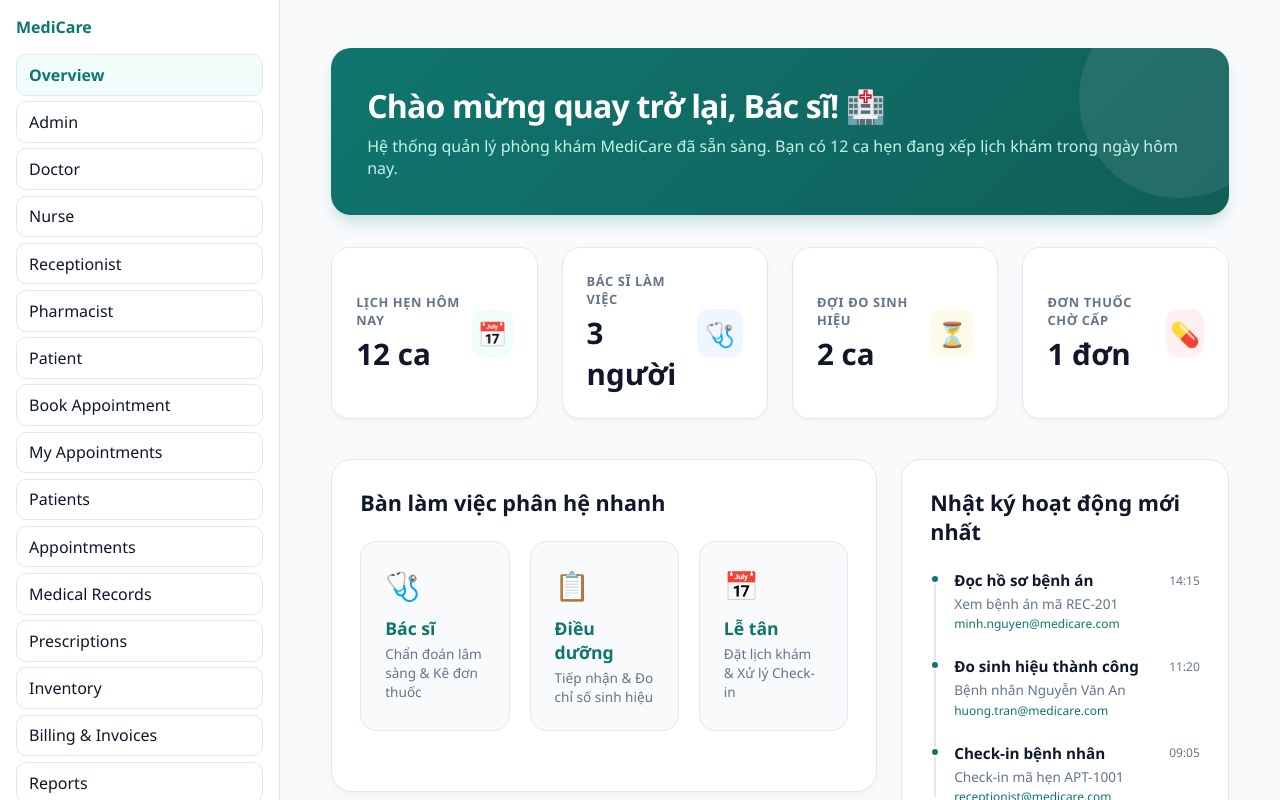
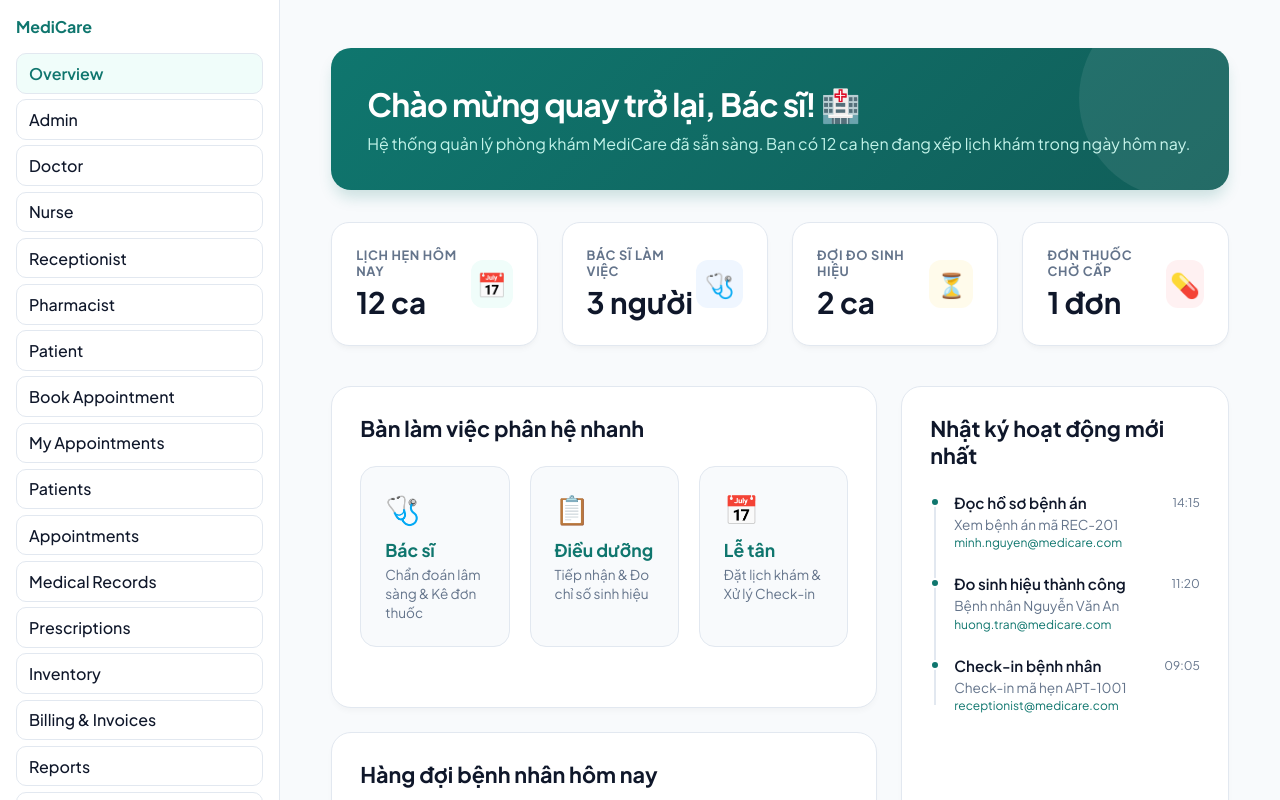
Before and after one commit to quangtrung0220/MediCare_App_Speckit_V2, a Next.js app in the folder frontend/: page / in a window 1280 px wide. Shown: the top 800 px of the page. Built offline with nearby package versions, Linux system fonts and the light colour scheme.

Commit message:
Unify typography globally with Plus Jakarta Sans and set font controls inheritance

```diff
--- a/frontend/app/globals.css
+++ b/frontend/app/globals.css
@@ -1,3 +1,5 @@
+@import url('https://fonts.googleapis.com/css2?family=Plus+Jakarta+Sans:wght@300;400;500;600;700;800&display=swap');
+
 :root {
   --bg: #f8fafc;
   --panel: #ffffff;
@@ -18,10 +20,17 @@ html,
 body {
   margin: 0;
   padding: 0;
-  font-family: Segoe UI, Tahoma, Arial, sans-serif;
+  font-family: 'Plus Jakarta Sans', -apple-system, BlinkMacSystemFont, "Segoe UI", Roboto, Helvetica, Arial, sans-serif;
   background: var(--bg);
   color: var(--text);
   min-height: 100vh;
+}
+
+input,
+select,
+button,
+textarea {
+  font-family: inherit;
 }
 
 a {
```
